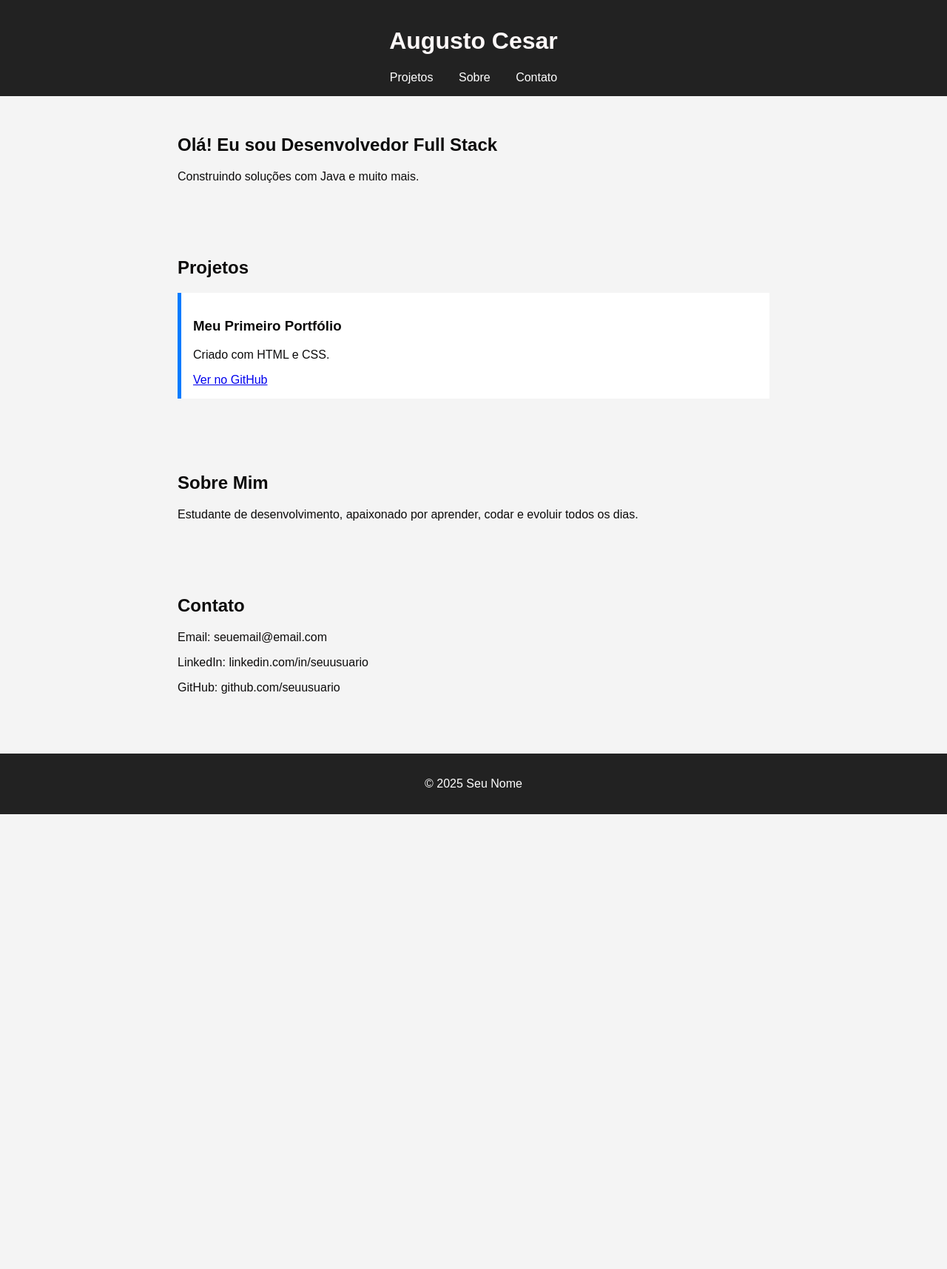
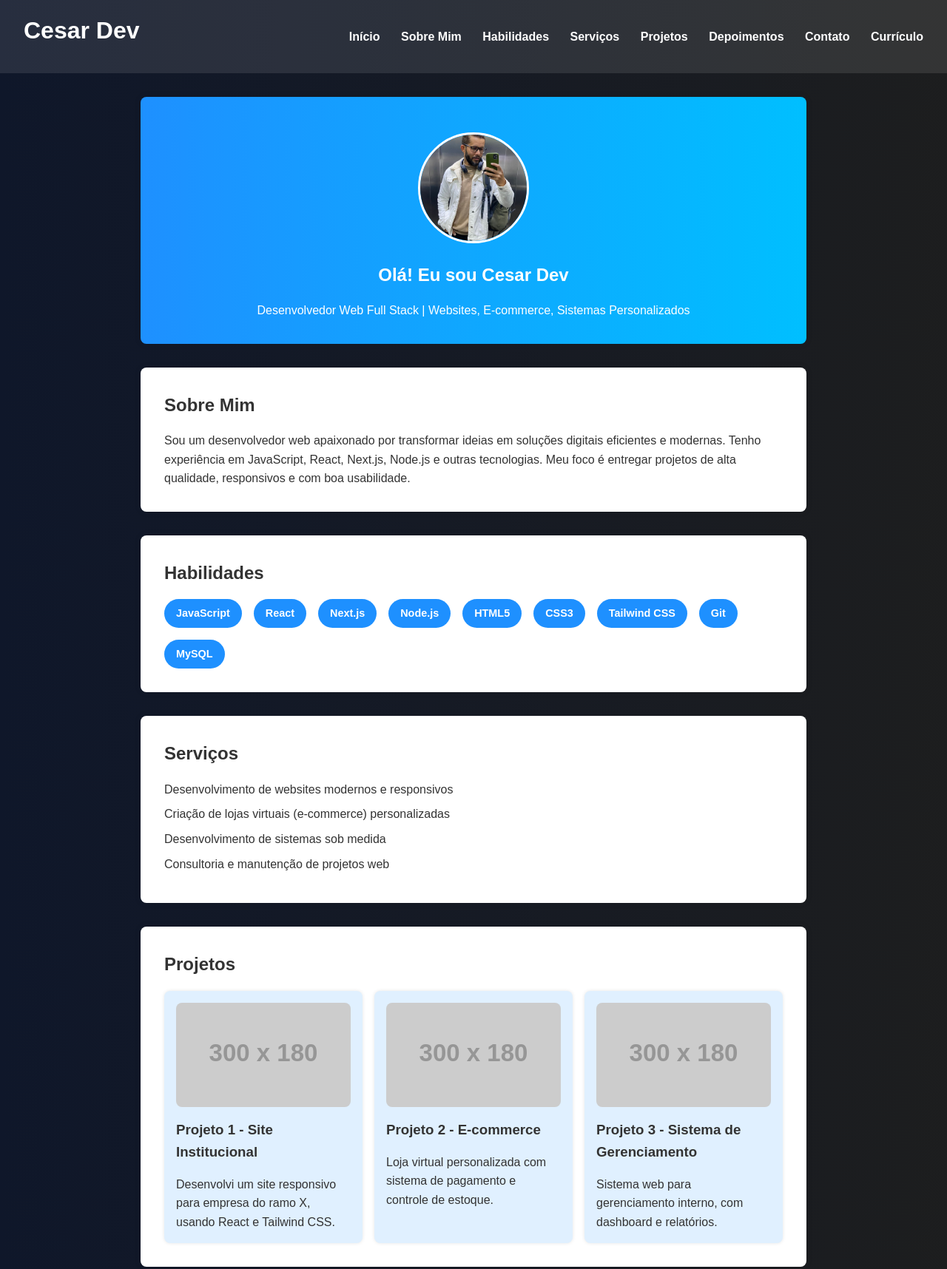
Before and after one commit to Cesarleitor/Portf-lio, a plain HTML site: page index.html in a window 1280 px wide. Shown: the top 1716 px of the page at 74% size. Before the commit the page ends 1101 px from the top, so only its background shows below. Drawn offline with Linux system fonts and the light colour scheme; placeholder pictures from the web are drawn by us.

Commit message:
chore: add img

```diff
--- a/index.html
+++ b/index.html
@@ -2,49 +2,141 @@
 <html lang="pt-br">
 <head>
   <meta charset="UTF-8" />
-  <meta name="viewport" content="width=device-width, initial-scale=1.0"/>
-  <title>Meu Portfólio</title>
-  <link rel="stylesheet" href="style.css" >
+  <meta name="viewport" content="width=device-width, initial-scale=1" />
+  <title>Portfólio - Cesar Dev</title>
+  <link rel="stylesheet" href="styles.css" />
 </head>
 <body>
   <header>
-    <h1>Augusto Cesar</h1>
+    <h1>Cesar Dev</h1>
     <nav>
-      <a href="#projetos">Projetos</a>
-      <a href="#sobre">Sobre</a>
-      <a href="#contato">Contato</a>
+      <a href="#home">Início</a>
+      <a href="#about">Sobre Mim</a>
+      <a href="#skills">Habilidades</a>
+      <a href="#services">Serviços</a>
+      <a href="#projects">Projetos</a>
+      <a href="#testimonials">Depoimentos</a>
+      <a href="#contact">Contato</a>
+      <a href="#cv">Currículo</a>
     </nav>
   </header>
 
-  <section class="intro">
-    <h2>Olá! Eu sou Desenvolvedor Full Stack</h2>
-    <p>Construindo soluções com Java e muito mais.</p>
+  <section id="home">
+    <img src="/img/perfil.jpg" alt="Foto de Cesar Dev" />
+    <h2>Olá! Eu sou Cesar Dev</h2>
+    <p>Desenvolvedor Web Full Stack | Websites, E-commerce, Sistemas Personalizados</p>
   </section>
 
-  <section id="projetos">
-    <h2>Projetos</h2>
-    <div class="projeto">
-      <h3>Meu Primeiro Portfólio</h3>
-      <p>Criado com HTML e CSS.</p>
-      <a href="https://github.com/seuusuario/repositorio" target="_blank">Ver no GitHub</a>
-    </div>
-    <!-- Copie o bloco acima para outros projetos -->
+  <section id="about">
+    <h2>Sobre Mim</h2>
+    <p>Sou um desenvolvedor web apaixonado por transformar ideias em soluções digitais eficientes e modernas. Tenho experiência em JavaScript, React, Next.js, Node.js e outras tecnologias. Meu foco é entregar projetos de alta qualidade, responsivos e com boa usabilidade.</p>
   </section>
 
-  <section id="sobre">
-    <h2>Sobre Mim</h2>
-    <p>Estudante de desenvolvimento, apaixonado por aprender, codar e evoluir todos os dias.</p>
+  <section id="skills">
+    <h2>Habilidades</h2>
+    <div class="skills-list">
+      <span class="skill">JavaScript</span>
+      <span class="skill">React</span>
+      <span class="skill">Next.js</span>
+      <span class="skill">Node.js</span>
+      <span class="skill">HTML5</span>
+      <span class="skill">CSS3</span>
+      <span class="skill">Tailwind CSS</span>
+      <span class="skill">Git</span>
+      <span class="skill">MySQL</span>
+    </div>
   </section>
 
-  <section id="contato">
-    <h2>Contato</h2>
-    <p>Email: seuemail@email.com</p>
-    <p>LinkedIn: linkedin.com/in/seuusuario</p>
-    <p>GitHub: github.com/seuusuario</p>
+  <section id="services">
+    <h2>Serviços</h2>
+    <ul class="services-list">
+      <li>Desenvolvimento de websites modernos e responsivos</li>
+      <li>Criação de lojas virtuais (e-commerce) personalizadas</li>
+      <li>Desenvolvimento de sistemas sob medida</li>
+      <li>Consultoria e manutenção de projetos web</li>
+    </ul>
   </section>
 
+  <section id="projects">
+    <h2>Projetos</h2>
+    <div class="projects-list">
+      <div class="project">
+        <img src="https://via.placeholder.com/300x180" alt="Projeto 1" />
+        <h3>Projeto 1 - Site Institucional</h3>
+        <p>Desenvolvi um site responsivo para empresa do ramo X, usando React e Tailwind CSS.</p>
+      </div>
+      <div class="project">
+        <img src="https://via.placeholder.com/300x180" alt="Projeto 2" />
+        <h3>Projeto 2 - E-commerce</h3>
+        <p>Loja virtual personalizada com sistema de pagamento e controle de estoque.</p>
+      </div>
+      <div class="project">
+        <img src="https://via.placeholder.com/300x180" alt="Projeto 3" />
+        <h3>Projeto 3 - Sistema de Gerenciamento</h3>
+        <p>Sistema web para gerenciamento interno, com dashboard e relatórios.</p>
+      </div>
+    </div>
+  </section>
+
+ <section id="testimonials">
+    <h2>Depoimentos</h2>
+    <div class="testimonials">
+      <div class="testimonial">
+        <strong>João Silva</strong>
+        <p>O Cesar foi muito profissional e entregou o projeto antes do prazo. Recomendo!</p>
+      </div>
+      <div class="testimonial">
+        <strong>Maria Oliveira</strong>
+        <p>Excelente trabalho, comunicação clara e resultado final impecável.</p>
+      </div>
+    </div>
+  </section>
+
+  <section id="contact">
+    <h2>Contato</h2>
+    <form action="mailto:cesar38dev@gmail.com" method="post" enctype="text/plain">
+      <input type="text" name="nome" placeholder="Seu nome" required />
+      <input type="email" name="email" placeholder="Seu e-mail" required />
+      <textarea name="mensagem" rows="5" placeholder="Sua mensagem" required></textarea>
+      <button type="submit">Enviar</button>
+    </form>
+  </section>
+
+  <section id="cv">
+    <h2>Currículo</h2>
+    <p>Baixe meu currículo atualizado clicando no link abaixo:</p>
+    <a href="curriculo.pdf" download>Download do Currículo (PDF)</a>
+  </section>
+
+   <footer class="rodape">
+      <p class="redes-sociais">Me siga nas redes sociais</p>
+      <div class="redes-sociais">
+        <a href="https://www.youtube.com/@fdrfilhodorei" target="_blank">
+          <img src="./img/youtube.png" alt="YouTube" />
+        </a>
+        <a
+          href="https://www.facebook.com/share/1BxDsUcfwE/?mibextid=wwXIfr"
+          target="_blank"
+        >
+          <img src="./img/facebook.png" alt="facebook" />
+        </a>
+        <a
+          href="https://www.instagram.com/fdr061?utm_source=ig_web_button_share_sheet&igsh=d3R4bWVmN2J3aWNn"
+          target="_blank"
+        >
+          <img src="./img/instagram.png" alt="Instagram" />
+        </a>
+        <a
+          href="https://open.spotify.com/intl-pt/artist/4AYrunrMn7LE3PMmdRkE6c?si=ggIwBi68TcisRu06GO4tdg&nd=1&dlsi=f387ea47ddcd43c2"
+          target="_blank"
+        >
+          <img src="./img/spotify.png" alt="Spotify" />
+        </a>
+      </div>
+    </footer>
+
   <footer>
-    <p>&copy; 2025 Seu Nome</p>
+    <p>© 2025 Cesar Dev - Todos os direitos reservados.</p>
   </footer>
 </body>
 </html>
--- a/style.css
+++ /dev/null
@@ -1,47 +0,0 @@
-body {
-  font-family: Arial, sans-serif;
-  margin: 0;
-  background-color: #f4f4f4;
-  color: #0c0b0b;
-}
-
-header {
-  background-color: #222222;
-  color: #fdf8f8;
-  padding: 1rem;
-  text-align: center;
-}
-
-nav a {
-  color: #fff;
-  margin: 0 15px;
-  text-decoration: none;
-}
-
-.intro, section {
-  padding: 2rem;
-  max-width: 800px;
-  margin: auto;
-}
-
-.projeto {
-  background: #fff;
-  padding: 1rem;
-  margin-bottom: 1rem;
-  border-left: 5px solid #007BFF;
-}
-
-footer {
-  text-align: center;
-  padding: 1rem;
-  background-color: #222;
-  color: #fff;
-  margin-top: 2rem;
-}
-
-@media (max-width: 600px) {
-  nav a {
-    display: block;
-    margin: 10px 0;
-  }
-}
--- /dev/null
+++ b/styles.css
@@ -0,0 +1,204 @@
+/* Reset simples */
+* {
+  margin: 0;
+  padding: 0;
+  box-sizing: border-box;
+}
+
+
+:root {
+  --primaria: #24242e;
+  /* Cor primária */
+  --secundaria: #05010c;
+  /* Cor secundária */
+  --escuro: #0f172a;
+  /* Cor escura */
+  --maisEscuro: #030405e5;
+  /* Cor mais escura */
+  --claro: #e2e8f0;
+  /* Cor clara */
+  --vidro: rgba(255, 255, 255, 0.1);
+  /* Efeito vidro */
+}
+
+body {
+  font-family: Arial, sans-serif;
+  line-height: 1.6;
+  background: linear-gradient(90deg, var(--escuro), var(--maisEscuro));
+  color: #333;
+}
+
+header {
+  background: var(--vidro);
+  color: #fff;
+  padding: 1rem 2rem;
+  position: sticky;
+  top: 0;
+  z-index: 100;
+  display: flex;
+  justify-content: space-between;
+  align-items: center;
+}
+
+header nav a {
+  color: #fff;
+  margin-left: 1.5rem;
+  text-decoration: none;
+  font-weight: bold;
+}
+
+header nav a:hover {
+  color: #1e90ff;
+}
+
+section {
+  max-width: 900px;
+  margin: 2rem auto;
+  background: #fff;
+  padding: 2rem;
+  border-radius: 8px;
+  box-shadow: 0 0 10px rgba(0,0,0,0.1);
+}
+
+h1, h2, h3 {
+  margin-bottom: 1rem;
+}
+
+/* Home / Apresentação */
+#home {
+  text-align: center;
+  padding-top: 3rem;
+  background: linear-gradient(90deg, #1e90ff 0%, #00bfff 100%);
+  color: white;
+  border-radius: 8px;
+}
+
+#home img {
+  width: 150px;
+  height: 150px;
+  border-radius: 50%;
+  margin-bottom: 1rem;
+  border: 3px solid #fff;
+  object-fit: cover;
+}
+
+/* Skills */
+.skills-list {
+  display: flex;
+  flex-wrap: wrap;
+  gap: 1rem;
+}
+
+.skill {
+  background: #1e90ff;
+  color: white;
+  padding: 0.5rem 1rem;
+  border-radius: 20px;
+  font-weight: bold;
+  font-size: 0.9rem;
+}
+
+/* Serviços */
+.services-list {
+  list-style: none;
+  padding-left: 0;
+}
+
+.services-list li {
+  margin-bottom: 0.5rem;
+}
+
+/* Depoimentos */
+.testimonials {
+  display: flex;
+  flex-direction: column;
+  gap: 1rem;
+}
+
+.testimonial {
+  border-left: 4px solid #1e90ff;
+  padding-left: 1rem;
+  font-style: italic;
+  background: #f0f8ff;
+  border-radius: 6px;
+}
+
+.testimonial strong {
+  font-style: normal;
+  display: block;
+  margin-bottom: 0.3rem;
+  color: #333;
+}
+
+/* Projetos */
+.projects-list {
+  display: grid;
+  grid-template-columns: repeat(auto-fit, minmax(250px, 1fr));
+  gap: 1rem;
+}
+
+.project {
+  background: #e0f0ff;
+  border-radius: 8px;
+  padding: 1rem;
+  box-shadow: 0 0 5px rgba(0,0,0,0.1);
+}
+
+.project img {
+  max-width: 100%;
+  border-radius: 8px;
+  margin-bottom: 0.5rem;
+}
+
+/* Contato */
+form {
+  display: flex;
+  flex-direction: column;
+  gap: 1rem;
+}
+
+form input, form textarea {
+  padding: 0.75rem;
+  border-radius: 6px;
+  border: 1px solid #ccc;
+  font-size: 1rem;
+  resize: vertical;
+}
+
+form button {
+  background: #1e90ff;
+  color: white;
+  border: none;
+  padding: 0.75rem;
+  border-radius: 6px;
+  font-weight: bold;
+  cursor: pointer;
+  transition: background 0.3s;
+}
+
+form button:hover {
+  background: #007acc;
+}
+
+/* Footer */
+footer {
+  text-align: center;
+  padding: 1.5rem;
+  background: #333;
+  color: white;
+  margin-top: 2rem;
+  border-radius: 0 0 8px 8px;
+}
+
+/* Responsive */
+@media(max-width: 600px) {
+  .skills-list {
+    justify-content: center;
+  }
+  .testimonials {
+    flex-direction: column;
+  }
+  .projects-list {
+    grid-template-columns: 1fr;
+  }
+}
```
Also changed, not shown: img/perfil.jpg (added), img/projeto1.jpg (added).
